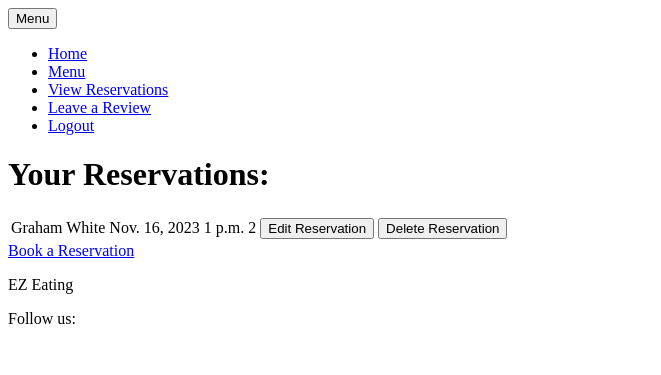
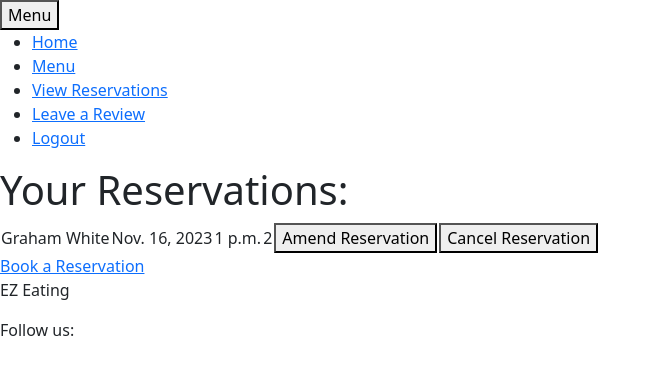
Before and after one commit to GreyWhite994/ez-eating, a Django app: page /booking in a window 1280 px wide. Shown: the top 375 px of the page, without its empty margins (0-661 px from the left). Run offline with Django 3.2, Linux system fonts and the light colour scheme; a user stored in the database is signed in; data comes from the database, SQL or seed files in the repository; both versions use the stored data as it was after the commit.

Commit message:
Addition of link to bootstrap in head of base.html

```diff
--- a/booking/templates/base.html
+++ b/booking/templates/base.html
@@ -6,6 +6,8 @@
     <meta charset="UTF-8">
     <meta name="viewport" content="width=device-width, initial-scale=1.0">
     <link rel="stylesheet" href="{% static 'css/style.css' %}">
+    <link href="https://cdn.jsdelivr.net/npm/bootstrap@5.2.3/dist/css/bootstrap.min.css" rel="stylesheet" integrity="sha384-rbsA2VBKQhggwzxH7pPCaAqO46MgnOM80zW1RWuH61DGLwZJEdK2Kadq2F9CUG65" crossorigin="anonymous">
+    <script src="https://cdn.jsdelivr.net/npm/bootstrap@5.2.3/dist/js/bootstrap.bundle.min.js" integrity="sha384-kenU1KFdBIe4zVF0s0G1M5b4hcpxyD9F7jL+jjXkk+Q2h455rYXK/7HAuoJl+0I4" crossorigin="anonymous"></script>
     <title>EZ Eating</title>
 </head>
 <body>
--- a/booking/templates/booking_list.html
+++ b/booking/templates/booking_list.html
@@ -13,12 +13,12 @@
                     <td>{{ reservation.guest_number }}</td>
                     <td>
                         <a href="/edit/{{ reservation.id }}">
-                                <button>Edit Reservation</button>
+                                <button>Amend Reservation</button>
                         </a>
                     </td>
                     <td>
                         <a href="/delete/{{ reservation.id }}">
-                            <button>Delete Reservation</button>
+                            <button>Cancel Reservation</button>
                         </a>
                     </td>
                 </tr>
```
Also changed, not shown: db.sqlite3.
